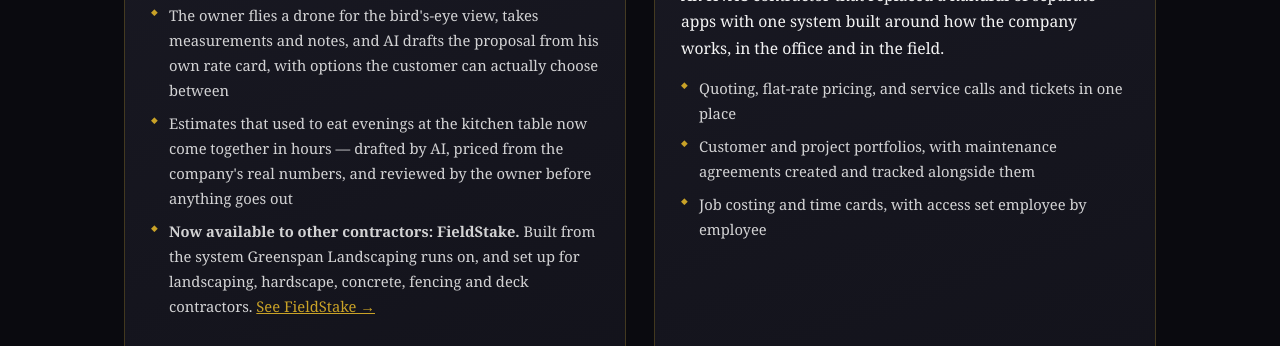
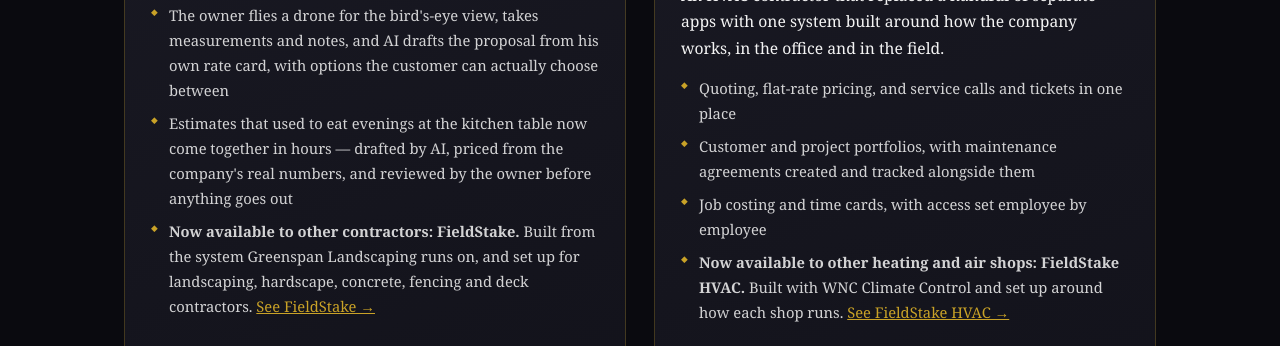
Before and after one commit to kgreenspan1959-hue/gbgs-website, a plain HTML site: page index.html in a window 1280 px wide. Shown: the part 1049-1395 px from the top of the page. Drawn offline with Linux system fonts and the light colour scheme; grey boxes are pictures that could not be loaded.

Commit message:
Home page: link to FieldStake HVAC from the WNC card
Adds one line to the WNC Climate Control card pointing heating and air shop owners to /hvac/. Nothing else on the page changed.

Co-Authored-By: Claude Fable 5.2 <noreply@anthropic.com>
Claude-Session: https://claude.ai/code/session_01FZ1ubbR779fLBMgXiMARuy

```diff
--- a/index.html
+++ b/index.html
@@ -235,6 +235,7 @@
           <li>Quoting, flat-rate pricing, and service calls and tickets in one place</li>
           <li>Customer and project portfolios, with maintenance agreements created and tracked alongside them</li>
           <li>Job costing and time cards, with access set employee by employee</li>
+          <li><strong>Now available to other heating and air shops: FieldStake HVAC.</strong> Built with WNC Climate Control and set up around how each shop runs. <a href="/hvac/" style="color: var(--gold);">See FieldStake HVAC →</a></li>
         </ul>
         <div class="pull">&ldquo;The ability to have this all under one system gave us so much more efficiency in the office and the field.&rdquo;<span>&mdash; Josh Crowder, Owner</span></div>
         <a class="visit" href="https://wncclimatecontrol.com" target="_blank" rel="noopener" style="margin-top:18px;">Visit WNC Climate Control →</a>
```
